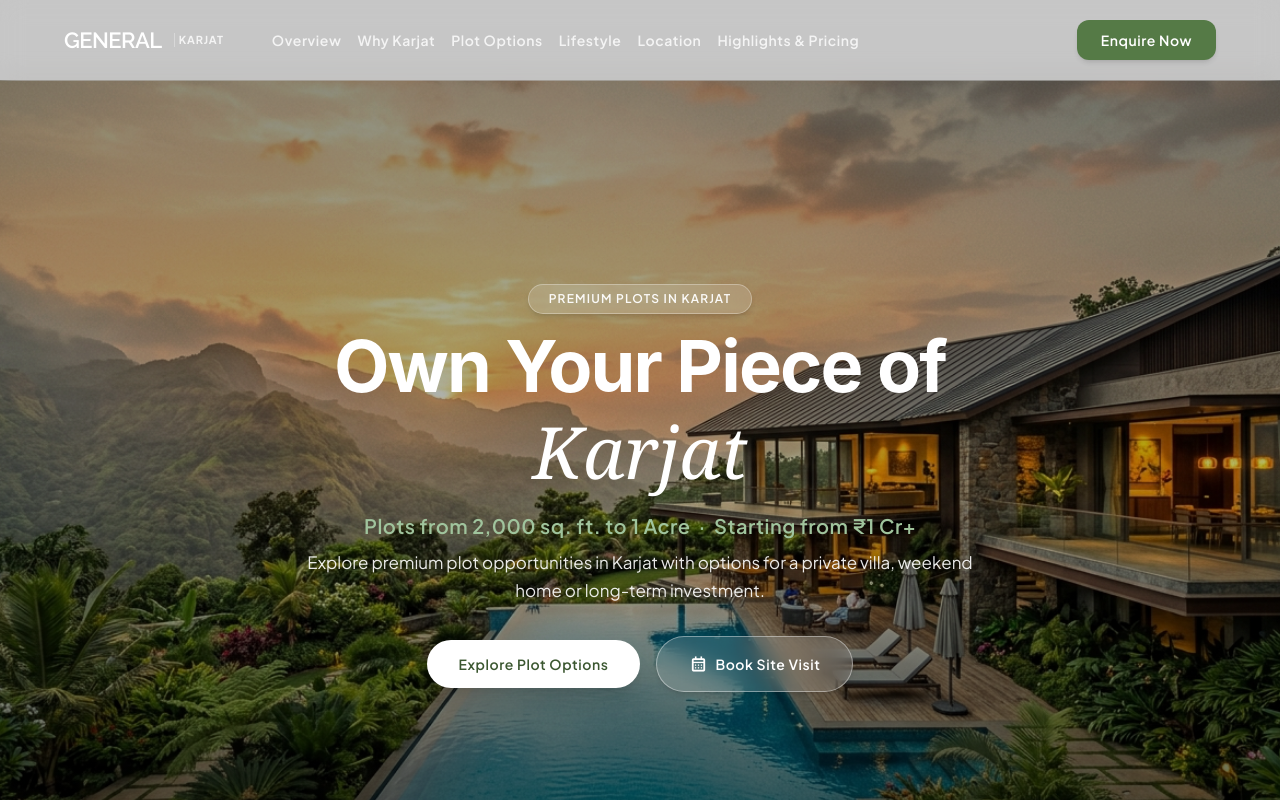
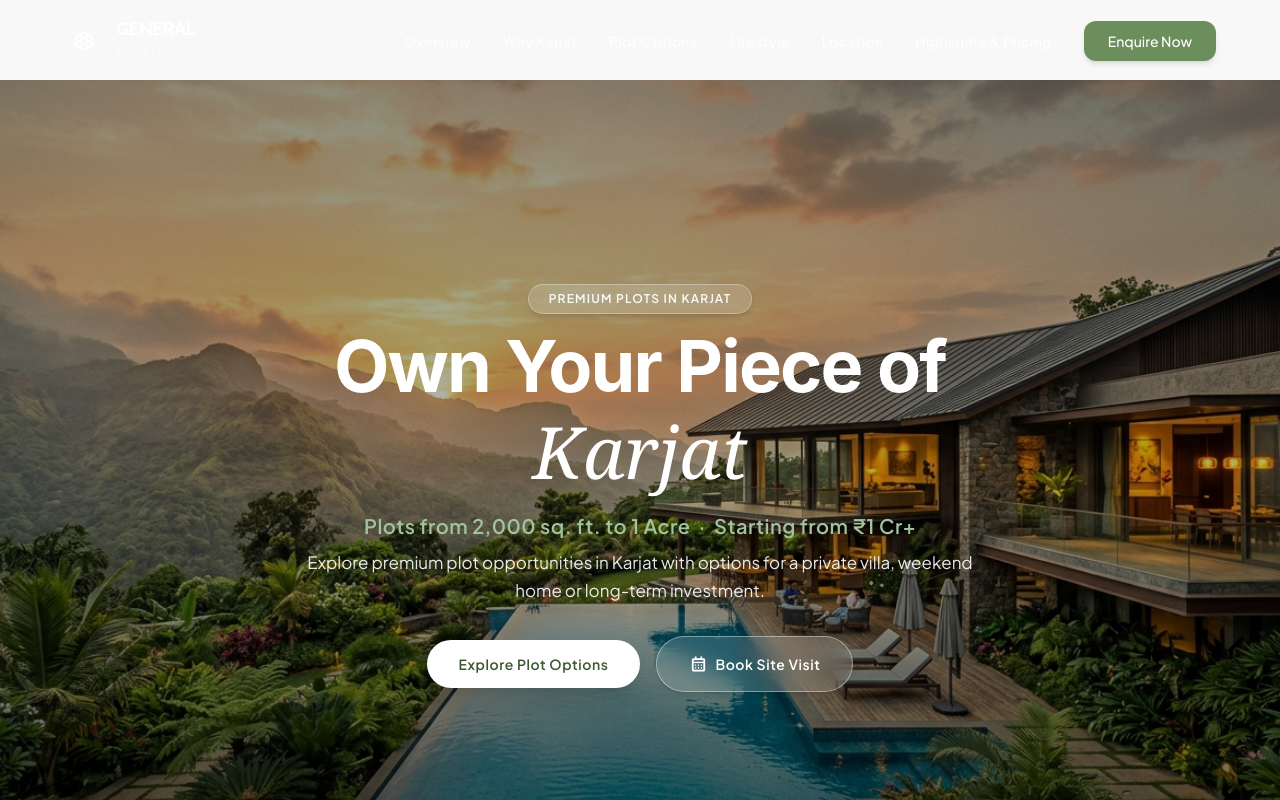
Before and after one commit to WOLFSGIT-24/karajat-plot, a React (Vite) app: page / in a window 1280 px wide. Shown: the top 800 px of the page. Built offline with nearby package versions, Linux system fonts and the light colour scheme; a web font is replaced by a local one.

Commit message:
Update Header design matching Walk in the Clouds screenshot

```diff
--- a/src/components/Header.jsx
+++ b/src/components/Header.jsx
@@ -1,7 +1,16 @@
-import React, { useState } from 'react';
+import React, { useState, useEffect } from 'react';
 
 export default function Header({ onOpenBookModal }) {
   const [mobileMenuOpen, setMobileMenuOpen] = useState(false);
+  const [scrolled, setScrolled] = useState(false);
+
+  useEffect(() => {
+    const handleScroll = () => {
+      setScrolled(window.scrollY > 40);
+    };
+    window.addEventListener('scroll', handleScroll);
+    return () => window.removeEventListener('scroll', handleScroll);
+  }, []);
 
   const navLinks = [
     { label: 'Overview', href: '#hero' },
@@ -13,41 +22,65 @@ export default function Header({ onOpenBookModal }) {
   ];
 
   return (
-    <header className="fixed top-0 w-full z-50 bg-black/20 backdrop-blur-md text-white border-b border-white/10 transition-all">
-      <div className="h-20 max-w-[1380px] mx-auto px-margin-mobile lg:px-margin flex items-center justify-between gap-space-md">
-        <div className="flex items-center gap-space-xl">
-          <a className="flex items-center gap-space-xs sm:gap-space-sm" href="#hero">
-            <span className="font-headline-sm text-headline-sm text-white tracking-tight font-bold">GENERAL</span>
-            <span className="font-label-sm text-label-sm uppercase tracking-widest text-white/80 pl-space-xs border-l border-white/30 ml-1">Karjat</span>
-          </a>
-          <nav className="hidden md:flex items-center gap-space-sm lg:gap-space-md">
+    <header
+      className={`fixed top-0 w-full z-50 transition-all duration-300 ${
+        scrolled
+          ? 'bg-black/60 backdrop-blur-lg py-3 border-b border-white/10 shadow-lg'
+          : 'bg-transparent py-5'
+      }`}
+    >
+      <div className="max-w-[1380px] mx-auto px-margin-mobile lg:px-margin flex items-center justify-between gap-space-md">
+
+        {/* Left: Circular Organic Line-Art Emblem Logo */}
+        <a className="flex items-center gap-3 group" href="#hero">
+          <div className="w-10 h-10 rounded-full border border-white/40 flex items-center justify-center text-white/90 group-hover:border-white group-hover:text-white transition-colors bg-white/5 backdrop-blur-sm">
+            <span className="material-symbols-outlined text-xl">filter_vintage</span>
+          </div>
+          <div className="flex flex-col text-left">
+            <span className="font-headline-sm text-lg text-white tracking-tight font-bold leading-none">GENERAL</span>
+            <span className="font-label-sm text-[10px] uppercase tracking-widest text-white/70">Karjat</span>
+          </div>
+        </a>
+
+        {/* Center / Right: Nav Links + Enquire Button */}
+        <div className="hidden md:flex items-center gap-8">
+          <nav className="flex items-center gap-6 lg:gap-8">
             {navLinks.map((link) => (
               <a
                 key={link.label}
-                className="font-label-lg text-label-lg text-white/80 hover:text-white transition-colors font-medium whitespace-nowrap"
+                className="text-sm text-white/90 hover:text-white transition-colors font-medium tracking-wide whitespace-nowrap"
                 href={link.href}
               >
                 {link.label}
               </a>
             ))}
           </nav>
-        </div>
 
-        <div className="flex items-center gap-space-md">
+          {/* Far Right Green Pill Button */}
           <button
             onClick={onOpenBookModal}
-            className="bg-[#557A46] hover:bg-[#3e5c32] text-white transition-all font-label-lg text-label-lg px-6 py-2.5 rounded-xl shadow-md font-semibold cursor-pointer whitespace-nowrap"
+            className="bg-[#6b8e5c] hover:bg-[#557a46] text-white transition-all font-medium text-sm px-6 py-2.5 rounded-xl shadow-md cursor-pointer whitespace-nowrap"
             type="button"
           >
             Enquire Now
           </button>
+        </div>
 
+        {/* Mobile menu toggle */}
+        <div className="md:hidden flex items-center gap-3">
+          <button
+            onClick={onOpenBookModal}
+            className="bg-[#6b8e5c] text-white font-medium text-xs px-4 py-2 rounded-lg"
+            type="button"
+          >
+            Enquire
+          </button>
           <button
             onClick={() => setMobileMenuOpen(!mobileMenuOpen)}
-            className="md:hidden p-2 text-white focus:outline-none"
+            className="p-2 text-white focus:outline-none"
             aria-label="Toggle menu"
           >
-            <span className="material-symbols-outlined text-headline-sm">
+            <span className="material-symbols-outlined text-2xl">
               {mobileMenuOpen ? 'close' : 'menu'}
             </span>
           </button>
@@ -56,13 +89,13 @@ export default function Header({ onOpenBookModal }) {
 
       {/* Mobile Drawer Navigation */}
       {mobileMenuOpen && (
-        <div className="md:hidden bg-primary/95 text-white border-b border-white/10 px-margin-mobile py-4 space-y-3 shadow-xl backdrop-blur-xl">
+        <div className="md:hidden bg-black/90 text-white border-b border-white/10 px-margin-mobile py-4 space-y-3 shadow-xl backdrop-blur-xl">
           <nav className="flex flex-col space-y-2">
             {navLinks.map((link) => (
               <a
                 key={link.label}
                 onClick={() => setMobileMenuOpen(false)}
-                className="font-label-lg text-label-lg text-white/80 hover:text-white py-1 font-medium"
+                className="text-sm text-white/80 hover:text-white py-1 font-medium"
                 href={link.href}
               >
                 {link.label}
@@ -72,7 +105,7 @@ export default function Header({ onOpenBookModal }) {
           <div className="pt-2 border-t border-white/20 flex flex-col gap-2">
             <button
               onClick={() => { setMobileMenuOpen(false); onOpenBookModal(); }}
-              className="w-full text-center bg-[#557A46] text-white py-2.5 rounded-xl font-label-lg font-semibold"
+              className="w-full text-center bg-[#6b8e5c] text-white py-2.5 rounded-xl font-medium text-sm"
             >
               Enquire Now
             </button>
```
